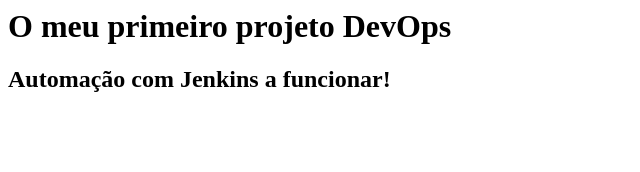
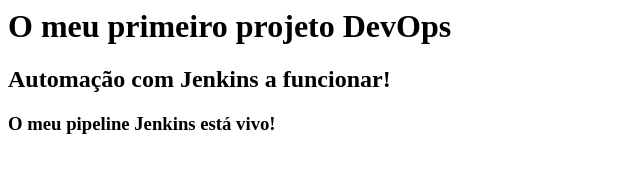
Before and after one commit to nguila/projeto-devops, a plain HTML site: page index.html in a window 1280 px wide. Shown: the whole page, without its empty margins (0-640 px from the left). Drawn offline with Linux system fonts and the light colour scheme.

Commit message:
Teste de automação com webhook

```diff
--- a/index.html
+++ b/index.html
@@ -1,3 +1,4 @@
 
 <h1>O meu primeiro projeto DevOps</h1>
 <h2>Automação com Jenkins a funcionar!</h2>
+<h3>O meu pipeline Jenkins está vivo!</h3>
```
